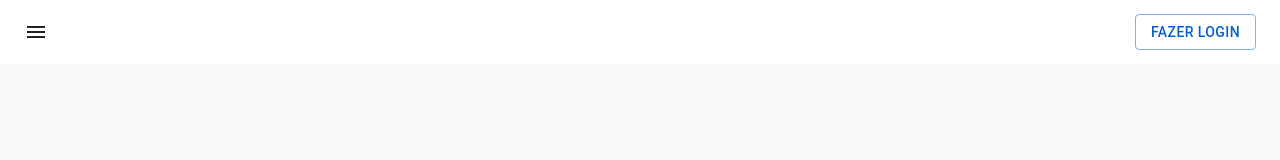
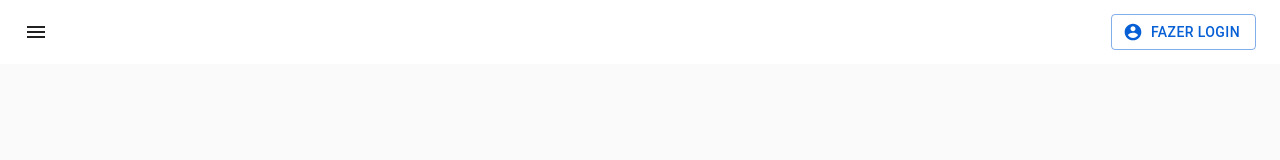
Before and after one commit to Levandovski/react-study-material-ui, a React (Create React App) app: page / in a window 1280 px wide. Shown: the top 160 px of the page. Built offline with nearby package versions, Linux system fonts and the light colour scheme.

Commit message:
Nova implementacao da home

```diff
--- a/src/Home.js
+++ b/src/Home.js
@@ -8,7 +8,7 @@ import {
     Typography
  } from '@material-ui/core';
 import MenuIcon from "@material-ui/icons/Menu";
-
+import AccountCircle from "@material-ui/icons/AccountCircle";
 const useStyles= makeStyles((theme) => ({
     root:{
         height:'100vh',
@@ -32,7 +32,7 @@ function Home(){
         <MenuIcon />
         </IconButton>
         <div className={classes.grow} />
-        <Button variant="outlined" color="primary">Fazer Login</Button>
+        <Button    startIcon={<AccountCircle />} variant="outlined" color="primary">Fazer Login</Button>
         </Toolbar>
         </AppBar>
     </div>;
```
